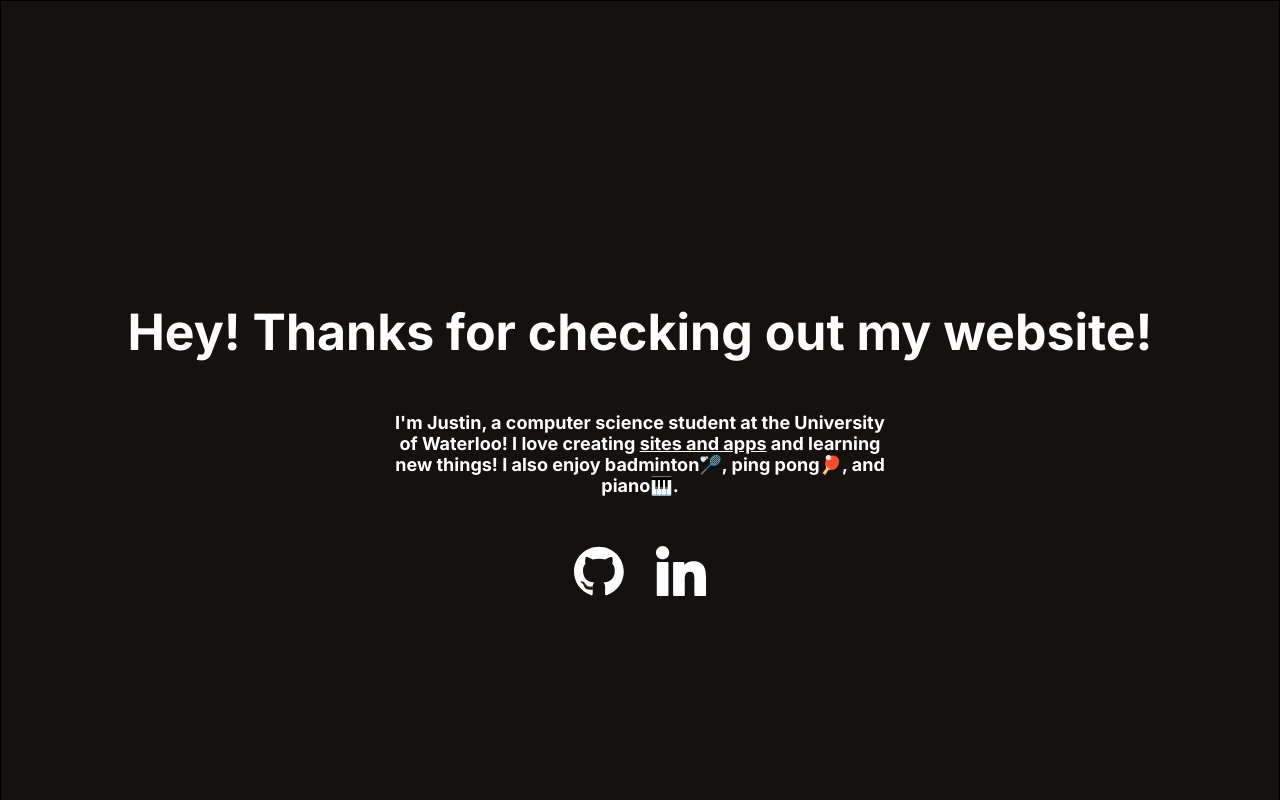
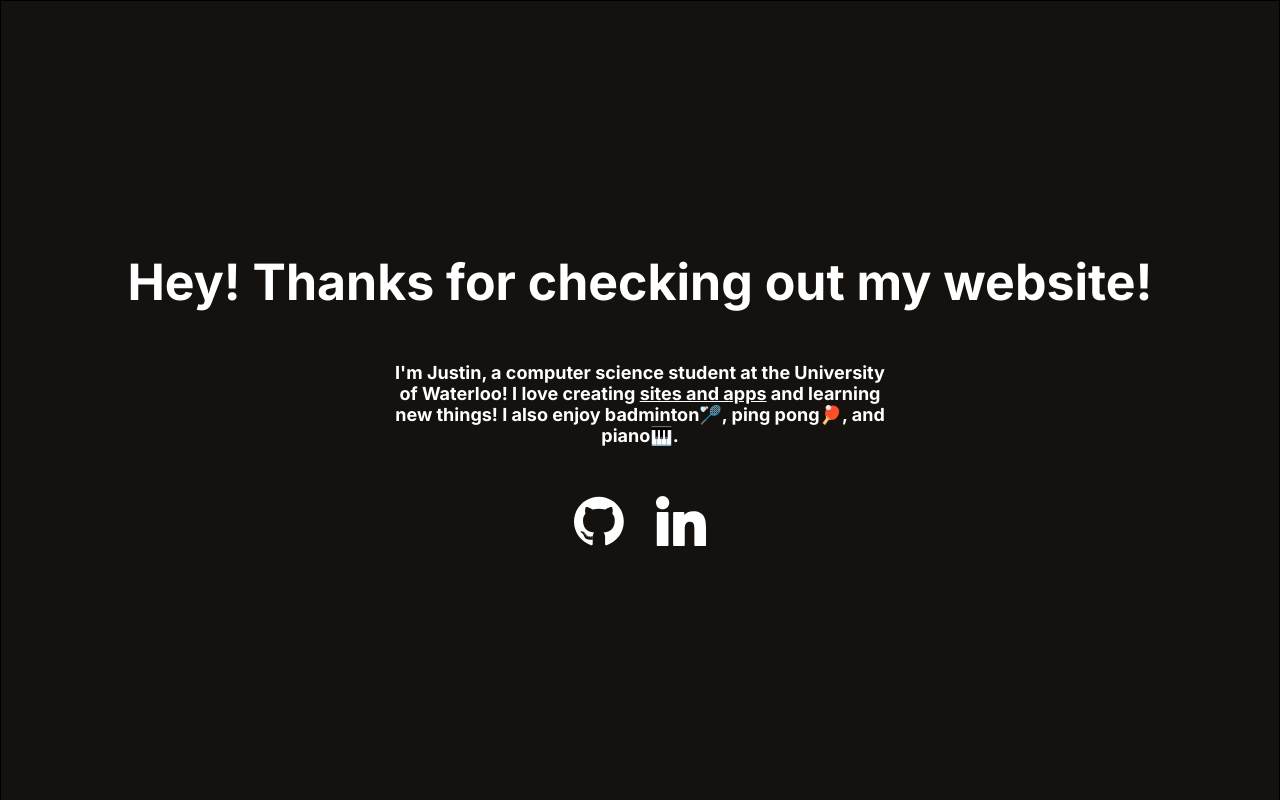
Before and after one commit to JustinTan-1/portfolio, a React (Vite) app: page / in a window 1280 px wide. Shown: the top 800 px of the page. Built offline with nearby package versions, Linux system fonts and the light colour scheme.

Commit message:
Improve styling

```diff
--- a/src/index.css
+++ b/src/index.css
@@ -1,11 +1,3 @@
-@import url("https://fonts.googleapis.com/css2?family=Inter:ital,opsz,wght@0,14..32,100..900;1,14..32,100..900&family=Karla:ital,wght@0,200..800;1,200..800&display=swap");
-@layer theme, base, components, utilities;
-@import "tailwindcss/theme.css" layer(theme);
-@import "tailwindcss/utilities.css" layer(utilities);
-
-@theme {
-  --font-inter: "Inter", sans-serif;
-}
 
 * {
   margin: 0;
@@ -37,7 +29,7 @@ html {
 
 .main {
   background: #14110F;
-  height: 2300px;
+  min-height: 2500px;
   border: 0.5px solid black;
   width: auto;
 }
@@ -50,6 +42,7 @@ html {
   height: 100vh;
   margin-top: 50px;
   gap: 50px;
+  margin: auto;
 }
 
 .icon {
```
